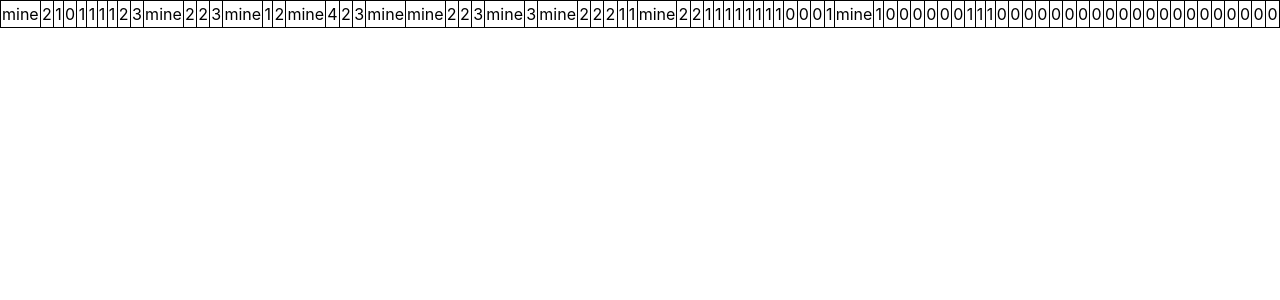
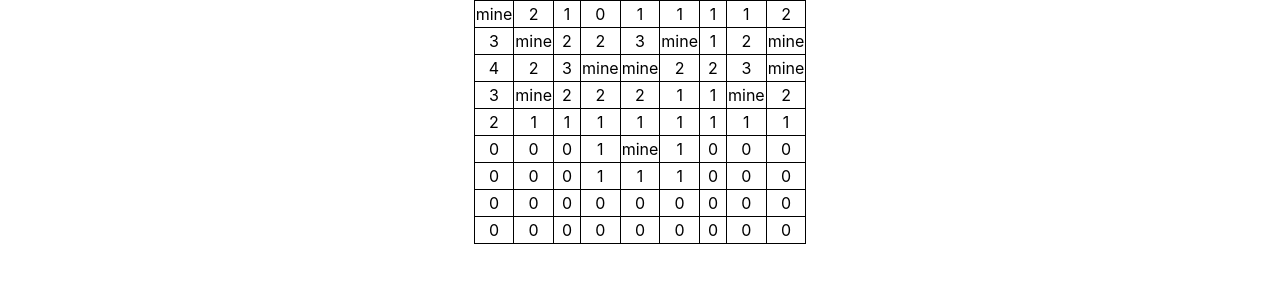
Before and after one commit to souzasmatheus/minesweeper, a React (Create React App) app: page / in a window 1280 px wide. Shown: the top 300 px of the page. Built offline with nearby package versions, Linux system fonts and the light colour scheme.

Commit message:
Finish field prototype

```diff
--- a/src/components/gameScreen/gameScreen.jsx
+++ b/src/components/gameScreen/gameScreen.jsx
@@ -11,9 +11,67 @@ const Game = ({store}) => {
         )}>
             <tbody>
                 <tr>
-                {squares.map(square =>
-                    <td key={square.id}>{square.symbol}</td>)
-                }
+                {squares.map(square => {
+                    if (square.id < 9) {
+                        return <td key={square.id}>{square.symbol}</td>
+                    } else {return ''}
+                })}
+                </tr>
+                <tr>
+                {squares.map(square => {
+                    if (square.id > 8 && square.id < 18) {
+                        return <td key={square.id}>{square.symbol}</td>
+                    } else {return ''}
+                })}
+                </tr>
+                <tr>
+                {squares.map(square => {
+                    if (square.id > 17 && square.id < 27) {
+                        return <td key={square.id}>{square.symbol}</td>
+                    } else {return ''}
+                })}
+                </tr>
+                <tr>
+                {squares.map(square => {
+                    if (square.id > 26 && square.id < 36) {
+                        return <td key={square.id}>{square.symbol}</td>
+                    } else {return ''}
+                })}
+                </tr>
+                <tr>
+                {squares.map(square => {
+                    if (square.id > 35 && square.id < 45) {
+                        return <td key={square.id}>{square.symbol}</td>
+                    } else {return ''}
+                })}
+                </tr>
+                <tr>
+                {squares.map(square => {
+                    if (square.id > 44 && square.id < 54) {
+                        return <td key={square.id}>{square.symbol}</td>
+                    } else {return ''}
+                })}
+                </tr>
+                <tr>
+                {squares.map(square => {
+                    if (square.id > 53 && square.id < 63) {
+                        return <td key={square.id}>{square.symbol}</td>
+                    } else {return ''}
+                })}
+                </tr>
+                <tr>
+                {squares.map(square => {
+                    if (square.id > 62 && square.id < 72) {
+                        return <td key={square.id}>{square.symbol}</td>
+                    } else {return ''}
+                })}
+                </tr>
+                <tr>
+                {squares.map(square => {
+                    if (square.id > 71 && square.id < 81) {
+                        return <td key={square.id}>{square.symbol}</td>
+                    } else {return ''}
+                })}
                 </tr>
             </tbody>
         </table>
```
Also changed, not shown: 2 other files (tests, documents, lock files or other folders).
